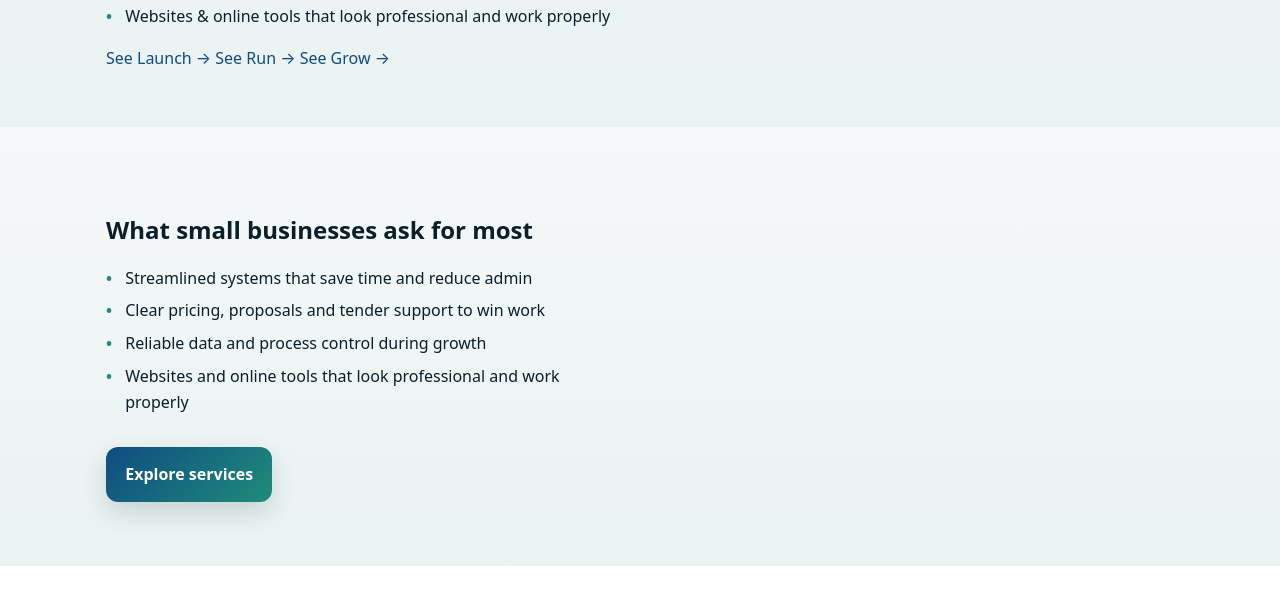
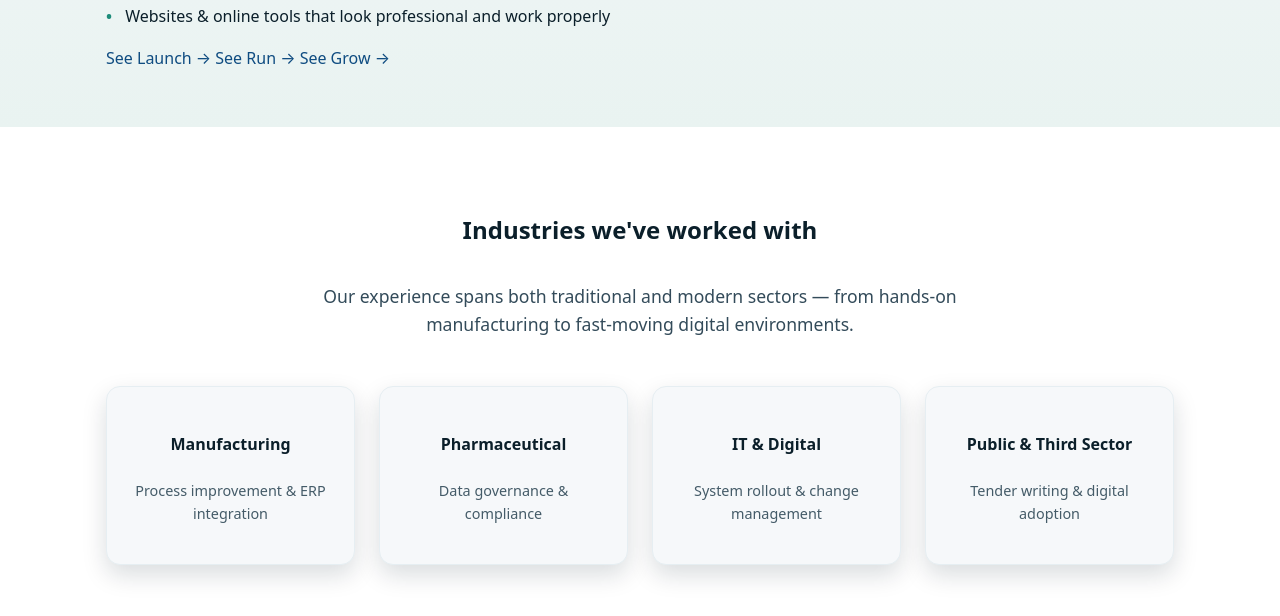
Before and after one commit to JadeCannon12/grow-sme, a plain HTML site: page index.html in a window 1280 px wide. Shown: the part 1101-1717 px from the top of the page. Drawn offline with Linux system fonts and the light colour scheme.

Commit message:
Update index.html

```diff
--- a/index.html
+++ b/index.html
@@ -117,22 +117,6 @@
 </section>
 
 
-<section class="section alt" style="background:linear-gradient(180deg,#f6f8fa,#e9f3f1);padding:4rem 0;">
-  <div class="container" style="display:grid;grid-template-columns:1fr 1fr;gap:3rem;align-items:start;">
-
-    <div>
-      <h2 style="margin-bottom:1rem;">What small businesses ask for most</h2>
-      <ul class="list" style="margin-bottom:2rem;">
-        <li>Streamlined systems that save time and reduce admin</li>
-        <li>Clear pricing, proposals and tender support to win work</li>
-        <li>Reliable data and process control during growth</li>
-        <li>Websites and online tools that look professional and work properly</li>
-      </ul>
-      <a class="btn" href="/services/index.html">Explore services</a>
-    </div>
-
-
-</section>
 <section class="section" style="background:#fff;padding:4rem 0;">
   <div class="container">
     <h2 style="text-align:center;margin-bottom:2rem;">Industries we've worked with</h2>
```
